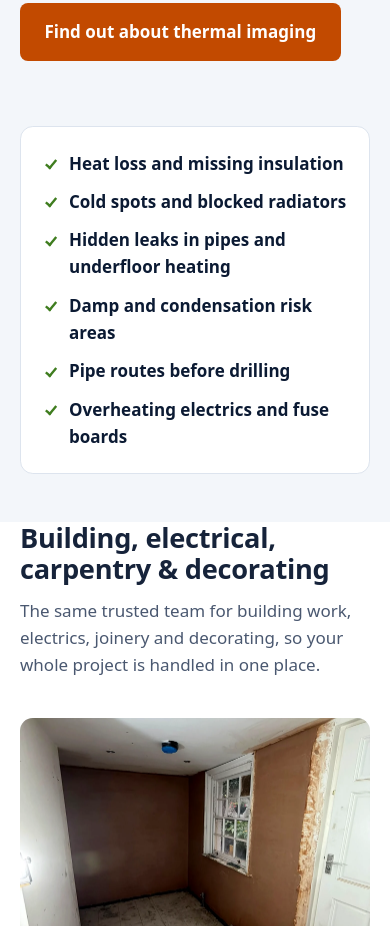
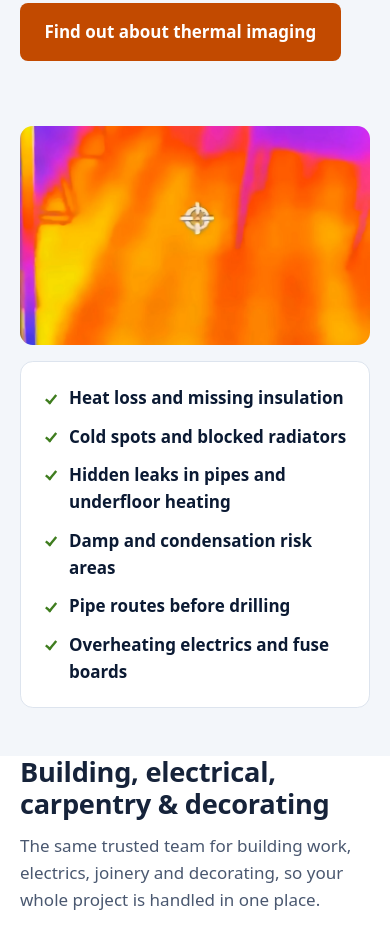
Before and after one commit to Info-ht/Heatitgasservicesltd, a plain HTML site: page index.html in a window 390 px wide. Shown: the part 4960-5886 px from the top of the page. Drawn offline with Linux system fonts and the light colour scheme.

Commit message:
Add straightened, enhanced thermal camera images
Co-Authored-By: Claude Opus 5.5 <noreply@anthropic.com>
Claude-Session: https://claude.ai/code/session_013XQbG8pshpvu1317GxVrLa

```diff
--- a/index.html
+++ b/index.html
@@ -139,6 +139,7 @@ header.hA{position:relative}
 @media (max-width:860px){header.hA img{height:92px!important}header.hA .row1{flex-direction:column;align-items:flex-start;gap:.8rem}header.hA .bt b{font-size:1.35rem}header.hA .bt span{font-size:.8rem}header.hA .strip{display:none}header.hA .acts{width:100%}header.hA .acts .btn{flex:1;justify-content:center}}
 
 .cimg{display:block;width:calc(100% + 3.6rem);max-width:none;margin:-1.8rem -1.8rem 1.4rem;aspect-ratio:4/3;object-fit:cover;border-radius:.8rem .8rem 0 0}.pics{display:grid;grid-template-columns:repeat(2,minmax(0,1fr));gap:1rem;margin:1.5rem 0}.pics.one{grid-template-columns:minmax(0,24rem)}.pics figure{margin:0}.pics img{width:100%;aspect-ratio:3/4;object-fit:cover;border-radius:.7rem;background:var(--soft)}.pics figcaption{font-size:.92rem;color:var(--muted);margin-top:.45rem;font-weight:600}.gal img{width:100%;aspect-ratio:4/3;object-fit:cover}
+.tside{display:grid;gap:1rem}.timg{width:100%;aspect-ratio:16/10;object-fit:cover;object-position:50% 60%;border-radius:.8rem}.tside ul{grid-template-columns:1fr 1fr}@media (max-width:600px){.tside ul{grid-template-columns:1fr}}
 </style>
 </head>
 <body>
@@ -225,7 +226,8 @@ header.hA{position:relative}
 <p>Our thermal camera shows exactly where heat is escaping, where radiators are blocked and where hidden pipes are leaking, without lifting floorboards or knocking holes in walls.</p>
 <p>Because every trade is in-house, we don't just find the problem. We fix it too.</p>
 <p><a class="btn btn-call" href="/thermal-imaging">Find out about thermal imaging</a></p></div>
-<ul><li>Heat loss and missing insulation</li><li>Cold spots and blocked radiators</li><li>Hidden leaks in pipes and underfloor heating</li><li>Damp and condensation risk areas</li><li>Pipe routes before drilling</li><li>Overheating electrics and fuse boards</li></ul>
+<div class="tside"><img class="timg" src="/images/thermal-floor.webp" alt="Thermal camera image of a floor showing the warm underfloor heating pipe runs" width="1500" height="2000" loading="lazy" decoding="async">
+<ul><li>Heat loss and missing insulation</li><li>Cold spots and blocked radiators</li><li>Hidden leaks in pipes and underfloor heating</li><li>Damp and condensation risk areas</li><li>Pipe routes before drilling</li><li>Overheating electrics and fuse boards</li></ul></div>
 </div></section>
 <section class="block" id="trades" style="padding-top:0">
 <div class="wrap">
```
Also changed, not shown: thermal-imaging.html (+3 -0 lines), images/thermal-floor.webp (added), images/thermal-manifold-wide.webp (added), images/thermal-manifold.webp (added).
